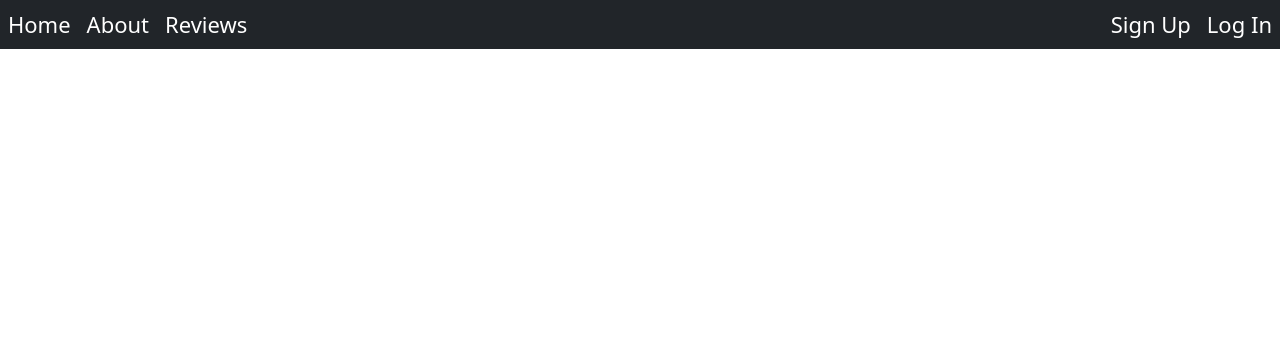
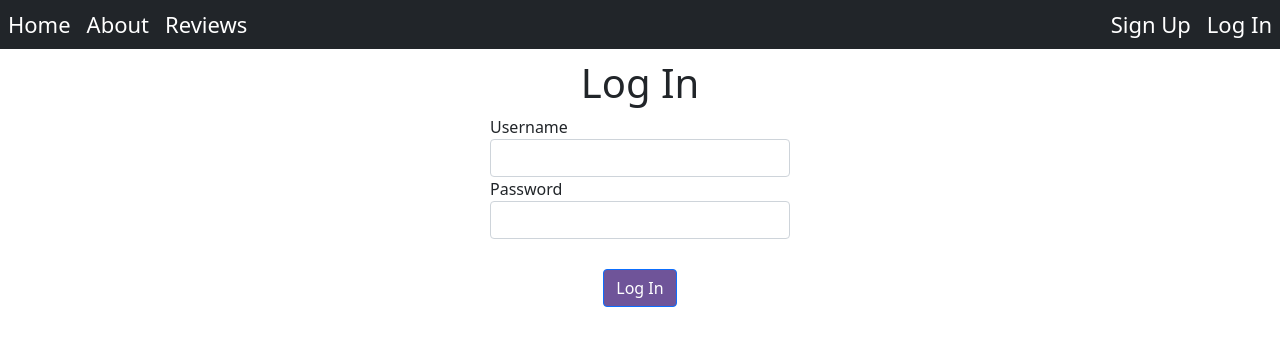
Before and after one commit to Adaminite/violet-rates-predeployment, a React (Create React App) app: page /login in a window 1280 px wide. Shown: the top 346 px of the page. Built offline with nearby package versions, Linux system fonts and the light colour scheme.

Commit message:
Finish log-in feature and page

```diff
--- a/src/frontend/App.css
+++ b/src/frontend/App.css
@@ -47,12 +47,12 @@ body{
     margin-top: 30px;
 }
 
-#sign-up-container{
+#sign-up-container, #log-in-container{
     display: flex;
     justify-content: center;
     align-items: center;
 }
 
-#sign-up-form{
+#sign-up-form, #log-in-form{
     width: 300px;
 }
--- a/src/frontend/App.js
+++ b/src/frontend/App.js
@@ -1,9 +1,10 @@
 import React from "react";
 import {BrowserRouter as Router, Route, Routes} from "react-router-dom";
-import Navbar from "./pages/Navbar.js";
-import Home from "./pages/Home.js";
-import Reviews from "./pages/Reviews.js";
+import Navbar from "./pages/Navbar";
+import Home from "./pages/Home";
+import Reviews from "./pages/Reviews";
 import SignUp from "./pages/SignUp";
+import LogIn from "./pages/LogIn";
 
 const axios = require("axios");
 
@@ -18,6 +19,7 @@ class App extends React.Component{
         }
 
         this.handleSignIn = this.handleSignIn.bind(this);
+        this.handleLogOut = this.handleLogOut.bind(this);
     }
 
     handleSignIn(username){
@@ -27,15 +29,24 @@ class App extends React.Component{
         });
     }
 
+
+    handleLogOut(){
+        this.setState({
+            isSignedIn: false,
+            username: ""
+        });
+    }
+
     render(){
         return(
             <div className = "app">
                 <Router>
-                    <Navbar isSignedIn = {this.state.isSignedIn} currentUser = {this.state.username}/>
+                    <Navbar handleLogOut={this.handleLogOut} isSignedIn = {this.state.isSignedIn} currentUser = {this.state.username}/>
                     <Routes>
                         <Route exact path = "/" element={<Home/>}/>
                         <Route exact path = "/reviews" element = {<Reviews/>}/>
                         <Route path = "/signup" element = {<SignUp handleSignIn = {this.handleSignIn}/>}/>
+                        <Route path = "/login" element = {<LogIn handleSignIn = {this.handleSignIn}/>}/>
                     </Routes>
                 </Router>
             </div>
--- a/src/frontend/pages/LogIn.js
+++ b/src/frontend/pages/LogIn.js
@@ -0,0 +1,72 @@
+import React from 'react';
+import {Navigate} from 'react-router-dom';
+
+const axios = require('axios');
+
+class LogIn extends React.Component{
+
+    constructor(props){
+        super(props);
+
+        this.state = {
+            toHome: false
+        }
+
+        this.handleSubmit = this.handleSubmit.bind(this);
+    }
+
+    handleSubmit(event){
+        event.preventDefault();
+        const data = event.target.elements;
+        const username = data[0].value.toLowerCase();
+        const password = data[1].value;
+
+        axios.get('http://localhost:5000/api/users/verify', {params: {
+            username: username, password: password
+        }}).then( (response) => {
+            if(response.data === "Success"){
+                this.setState({
+                    toHome: true
+                });
+
+                this.props.handleSignIn(username);
+            }
+            else{
+                alert(response.data);
+            }
+        }).catch( (error) => {
+            console.log(error);
+            alert("Unable to sign in at this time. Please try again later");
+        })
+    }
+
+    render(){
+        if(this.state.toHome){
+            return <Navigate to="/" replace={true}/>
+        }
+        return(
+            <div>
+                <h1 style={{textAlign:"center", marginTop: "10px"}} class = "h1"> Log In </h1>
+                <div id = "log-in-container">
+                    <form id="log-in-form" onSubmit = {this.handleSubmit}>
+                        <div className= "form-group">
+                            <label htmlFor="username"> Username </label>
+                            <input className = "form-control" type = "text" name = "username" required/>
+                        </div>
+
+                        <div className= "form-group">
+                            <label htmlFor="password"> Password</label>
+                            <input className = "form-control" type = "password" name = "password" required/>
+                        </div>
+
+                        <div className = "form-group submit-btn-ctnr">
+                            <input style={{backgroundColor: "#6f5499"}} class = "btn btn-primary" type = "submit" value = "Log In"/>
+                        </div>
+                    </form>
+                </div>
+            </div>
+        );
+    }
+}
+
+export default LogIn;
--- a/src/frontend/pages/Navbar.js
+++ b/src/frontend/pages/Navbar.js
@@ -13,7 +13,7 @@ class Navbar extends React.Component{
         if(this.props.isSignedIn){
             rightPart = <ul style = {{margin: 0, padding: 0, listStyleType: 'none'}} className = "right-items">
                             <li style={linkInlineStyle}> Hello, {this.props.currentUser}!</li>
-                            <Link style={linkInlineStyle} to = "/"> Log Out </Link>
+                            <Link onClick = {this.props.handleLogOut} style={linkInlineStyle} to = "/"> Log Out </Link>
                         </ul>
         }
         else{
--- a/src/frontend/pages/SignUp.js
+++ b/src/frontend/pages/SignUp.js
@@ -18,8 +18,8 @@ class SignUp extends React.Component{
      handleSubmit(event){
         event.preventDefault();
         const data = event.target.elements;
-        const email = data[0].value;
-        const username = data[1].value;
+        const email = data[0].value.toLowerCase();
+        const username = data[1].value.toLowerCase();
         const password = data[2].value;
 
 
@@ -40,7 +40,6 @@ class SignUp extends React.Component{
                 console.log(response);
                 alert(response.data);
             }
-
         }).catch( (error) => {
             console.log(error);
             alert("Unable to register at this time. Please try again later");
```
Also changed, not shown: src/backend/routes/users.js (+21 -6 lines).
